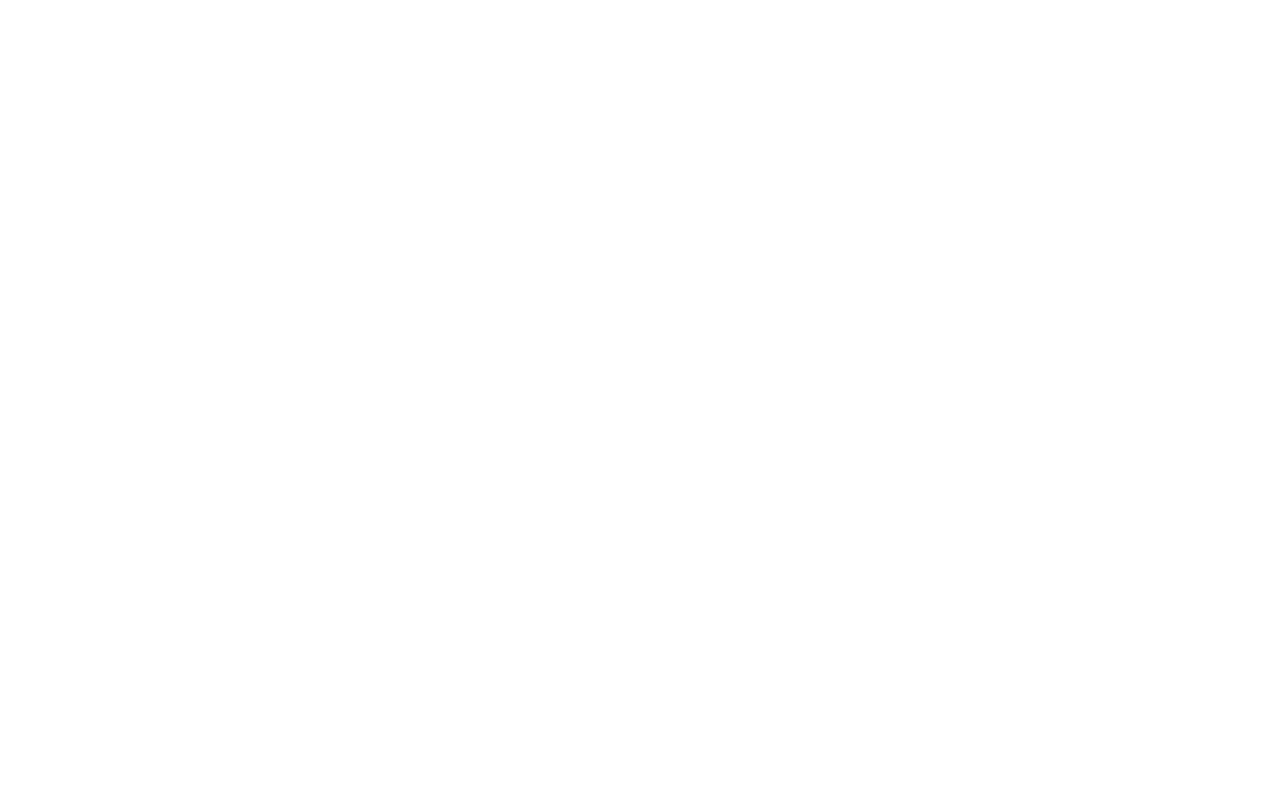
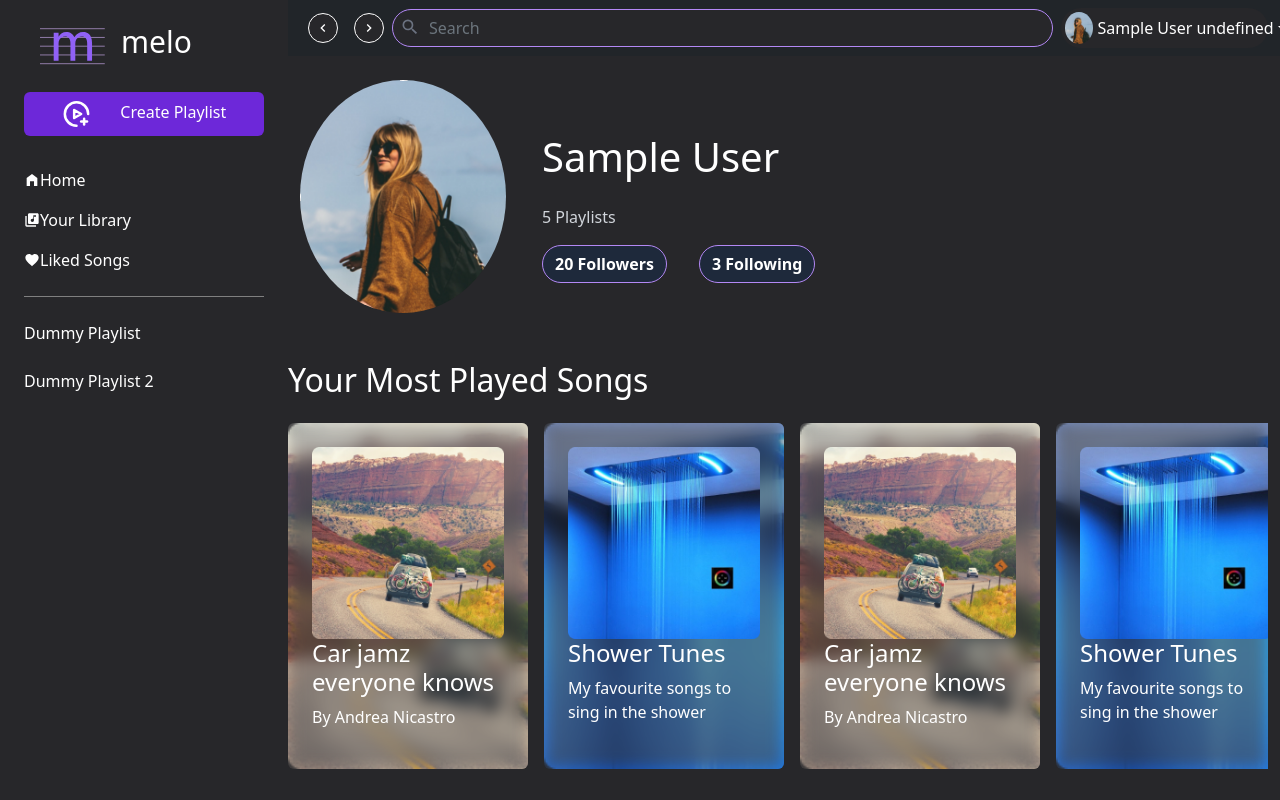
Before and after one commit to Cormac-C/melo, a React (Create React App) app: page /profile in a window 1280 px wide. Before the commit this address had no page. Built offline with nearby package versions, Linux system fonts and the light colour scheme; sample sign-in values are in the browser's storage.

Commit message:
Initial profile page

```diff
--- a/src/App.js
+++ b/src/App.js
@@ -1,7 +1,7 @@
 import React from "react";
 import { BrowserRouter as Router, Routes, Route } from "react-router-dom";
 import UserDataContext from "./context";
-import { Signup, Login, Home, PlaylistPage, Account } from "./pages";
+import { Signup, Login, Home, PlaylistPage, Account, Profile } from "./pages";
 import "./App.css";
 import "bootstrap/dist/css/bootstrap.min.css";
 
@@ -30,6 +30,7 @@ function App() {
           <Route path="/" element={<Home />} />
           <Route path="/list/:id" element={<PlaylistPage />} />
           <Route path="/account" element={<Account />} />
+          <Route path="/profile" element={<Profile />} />
         </Routes>
       </Router>
     </UserDataContext.Provider>
--- a/src/components/Topbar.js
+++ b/src/components/Topbar.js
@@ -86,7 +86,9 @@ export function Topbar() {
               id="navbarScrollingDropdown"
               className="!text-white flex items-center"
             >
-              <NavDropdown.Item href="#action3">Profile</NavDropdown.Item>
+              <NavDropdown.Item onClick={() => navigate("/profile")}>
+                Profile
+              </NavDropdown.Item>
               <NavDropdown.Item onClick={() => navigate("/account")}>
                 Account
               </NavDropdown.Item>
--- /dev/null
+++ b/src/pages/Profile.js
@@ -0,0 +1,161 @@
+import { React, useState, useEffect } from "react";
+import { MainPage } from "./Middleware";
+import { Row, Image, Button } from "react-bootstrap";
+import { HorizCard, VertCard } from "../components";
+import sampleUser from "../assets/sampleUser.png";
+
+const playlists = [
+  {
+    title: "Car jamz everyone knows",
+    subtitle: "By Andrea Nicastro",
+    src: "playlistCover1.png",
+  },
+  {
+    title: "Shower Tunes",
+    subtitle: "My favourite songs to sing in the shower",
+    src: "playlistCover2.png",
+  },
+  {
+    title: "Car jamz everyone knows",
+    subtitle: "By Andrea Nicastro",
+    src: "playlistCover1.png",
+  },
+  {
+    title: "Shower Tunes",
+    subtitle: "My favourite songs to sing in the shower",
+    src: "playlistCover2.png",
+  },
+  {
+    title: "Car jamz everyone knows",
+    subtitle: "By Andrea Nicastro",
+    src: "playlistCover1.png",
+  },
+  {
+    title: "Shower Tunes",
+    subtitle: "My favourite songs to sing in the shower",
+    src: "playlistCover2.png",
+  },
+];
+
+const albums = [
+  {
+    artist: "The Weeknd",
+    title: "After Hours",
+    release: "2020",
+    duration: "14 songs, 56 min 17 sec",
+    src: "weekndAlbum.png",
+  },
+  {
+    artist: "Doja Cat",
+    title: "Planet Her (Deluxe)",
+    release: "2021",
+    duration: "19 songs, 59 min 28 sec",
+    src: "dojaAlbum.png",
+  },
+  {
+    artist: "The Weeknd",
+    title: "After Hours",
+    release: "2020",
+    duration: "14 songs, 56 min 17 sec",
+    src: "weekndAlbum.png",
+  },
+];
+
+const songs = [
+  {
+    artist: "Justin Bieber, Don Toliver",
+    title: "Honest (feat. Don Toliver)",
+    release: "2022",
+    duration: "3 min 13 sec",
+    src: "bieberAlbum.png",
+  },
+  {
+    artist: "Baby Keem",
+    title: "HONEST",
+    release: "2019",
+    duration: "2 min 52 sec",
+    src: "keemAlbum.png",
+  },
+  {
+    artist: "Justin Bieber, Don Toliver",
+    title: "Honest (feat. Don Toliver)",
+    release: "2022",
+    duration: "3 min 13 sec",
+    src: "bieberAlbum.png",
+  },
+  {
+    artist: "Baby Keem",
+    title: "HONEST",
+    release: "2019",
+    duration: "2 min 52 sec",
+    src: "keemAlbum.png",
+  },
+];
+
+export function Profile() {
+  const [user, setUser] = useState();
+
+  useEffect(() => {
+    try {
+      if (localStorage.getItem("currentUser")) {
+        const memoryUser = JSON.parse(localStorage.getItem("currentUser"));
+        setUser(memoryUser);
+      }
+    } catch (error) {
+      console.log(error);
+    }
+  }, []);
+
+  return (
+    <MainPage>
+      <Row>
+        <Image
+          src={sampleUser}
+          className="!w-1/4 p-4 h-auto"
+          roundedCircle={true}
+        />
+        <div className="!w-1/2 my-auto">
+          <h1 className="text-white my-4">
+            {user && user.name} {user && user.surname}
+          </h1>
+          <p className="text-gray-300">5 Playlists</p>
+
+          <Button className="!rounded-full !bg-slate-800 !border-purple-light !font-semibold mr-8">
+            20 Followers
+          </Button>
+          <Button className="!rounded-full !bg-slate-800 !border-purple-light !font-semibold mr-8">
+            3 Following
+          </Button>
+        </div>
+      </Row>
+      <h2 className="text-white my-4">Your Most Played Songs</h2>
+      <Row className="w-full mb-8">
+        <div className="flex flex-row overflow-x-scroll space-x-4">
+          {playlists.map((playlist) => {
+            return (
+              <VertCard
+                title={playlist.title}
+                subtitle={playlist.subtitle}
+                imgSrc={require(`../assets/${playlist.src}`)}
+              />
+            );
+          })}
+        </div>
+      </Row>
+      <h2 className="text-white my-4">Your Most Played Artists</h2>
+      <Row className="w-full mb-8">
+        <div className="flex flex-row overflow-x-scroll space-x-4">
+          {playlists.map((playlist) => {
+            return (
+              <VertCard
+                title={playlist.title}
+                subtitle={playlist.subtitle}
+                imgSrc={require(`../assets/${playlist.src}`)}
+              />
+            );
+          })}
+        </div>
+      </Row>
+    </MainPage>
+  );
+}
--- a/src/pages/index.js
+++ b/src/pages/index.js
@@ -3,3 +3,4 @@ export { Login } from "./Login";
 export { Home } from "./Home";
 export { PlaylistPage } from "./PlaylistPage";
 export { Account } from "./Account";
+export { Profile } from "./Profile";
```
